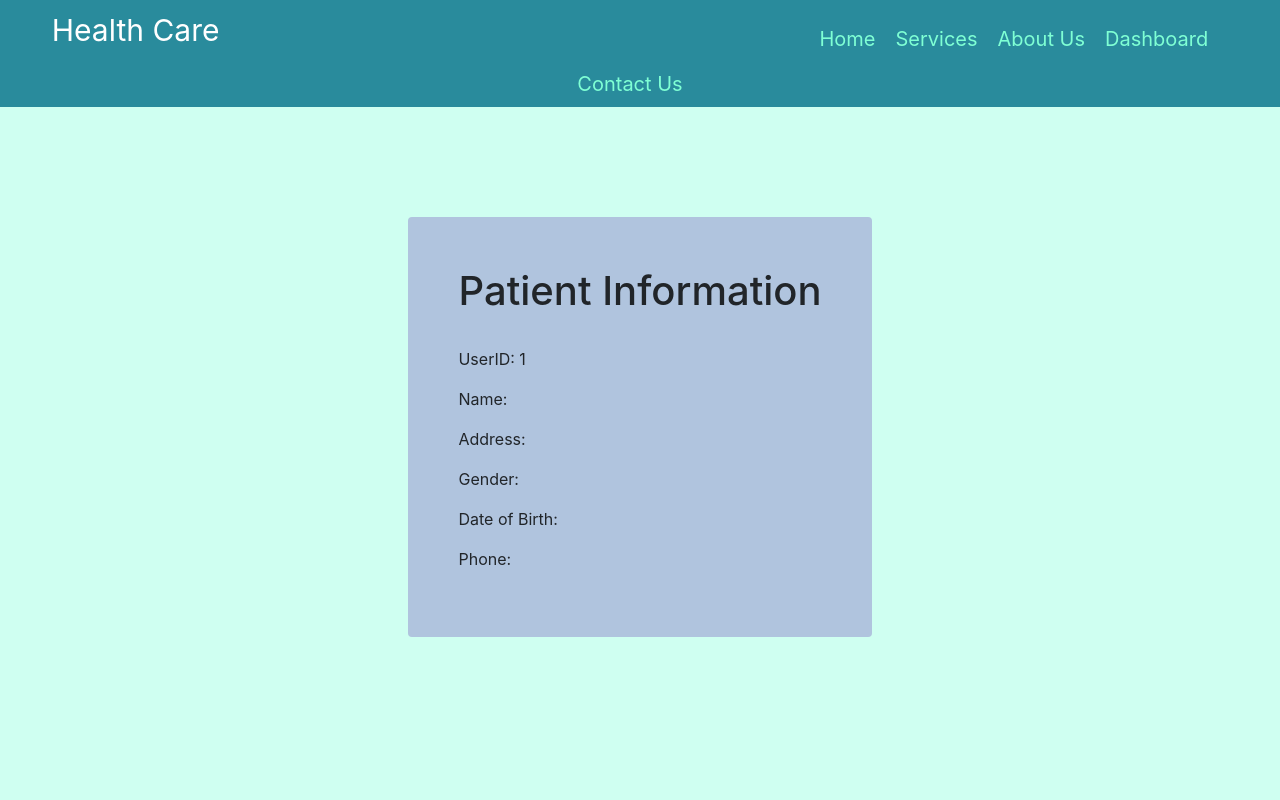
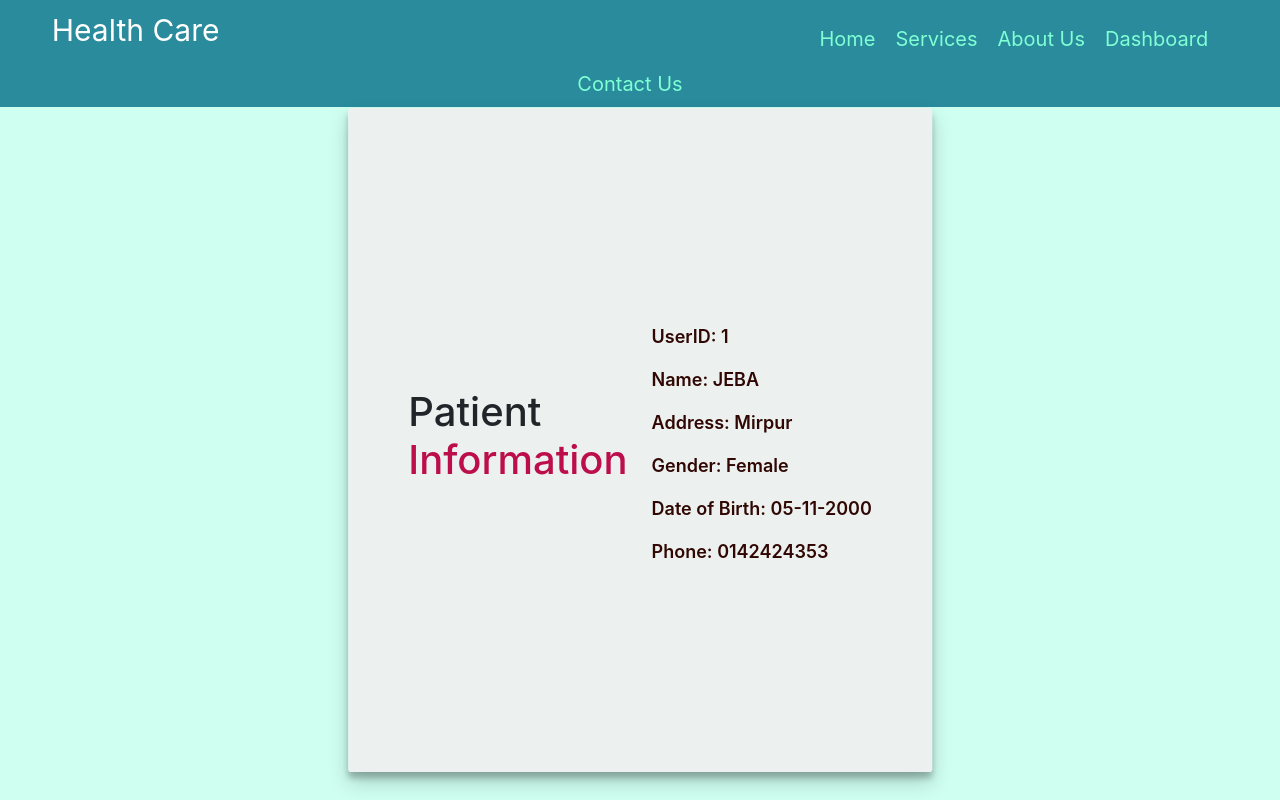
Before and after one commit to jeba-tech/HealthCare-App, a React (Create React App) app: page /ViewPatient/1 in a window 1280 px wide. Built offline with nearby package versions, Linux system fonts and the light colour scheme.

Commit message:
view patient,design ui

```diff
--- a/src/Components/Dashboard/Context API/Context.js
+++ b/src/Components/Dashboard/Context API/Context.js
@@ -1,5 +1,6 @@
 import React, { createContext, useReducer } from 'react';
 import AppReducer from './AppReducer';
+
 export const UserContext = createContext;
 
 //initial state
--- a/src/Components/Dashboard/CreatePatient/CreatePatient.js
+++ b/src/Components/Dashboard/CreatePatient/CreatePatient.js
@@ -6,142 +6,99 @@ import { v4 as uuid } from 'uuid';
 import './CreatePatient.css'
 
 const CreatePatient = () => {
+      const [id, setId] = useState('');
       const [name, setName] = useState('');
-      const { addUser } = useContext(GlobalContext);
-      const navigate = useNavigate();
-      const onSubmit = () => {
-            const newUser = {
-                  id: uuid(),
-                  name
-            }
-            addUser(newUser);
-            navigate('/Dashboard');
+      const [address, setAddress] = useState('');
+      const [phone, setPhone] = useState('');
+      const [gender, setGender] = useState('');
+      const [dob, setDob] = useState('');
+
+      const { users, setUsers } = useContext(GlobalContext);
+
+      const updateId = (e) => {
+            setId(e.target.value);
       }
-
-      const onChange = (e) => {
+      const updateName = (e) => {
             setName(e.target.value);
+      }
+      const updateAddress = (e) => {
+            setAddress(e.target.value);
+      }
+      const updatePhone = (e) => {
+            setPhone(e.target.value);
+      }
+      const updateGender = (e) => {
+            setGender(e.target.value);
+      }
+      const updateDob = (e) => {
+            setDob(e.target.value);
+      }
+      const addUser = (e) => {
+            e.preventDefault();
+            setUsers([...users, { id: id, name: name, address: address, phone: phone, dob: dob }])
       }
 
       return (
             <div>
-                  <h1>Create Paient</h1>
-                  <Form onSubmit={onSubmit}>
-                        <FormGroup>
-                              <FormLabel>Name</FormLabel>
-                              <input type="text" value={name} onChange={onChange} placeholder="Enter Name" />
-                        </FormGroup>
-                        {/* <FormGroup>
-                              <FormLabel>Address</FormLabel>
-                              <input type="text" placeholder="Enter Address" />
-                        </FormGroup>
-                        <FormGroup>
-                              <FormLabel>Phone</FormLabel>
-                              <input type='number' placeholder="Enter Phone Number" />
-                        </FormGroup>
-                        <FormGroup>
-                              <FormLabel>Gender</FormLabel>
 
-                              <input type="radio" value="Male" />
-                              <label for="male">Male</label>
-                              <input type="radio" value="Female" />
-                              <label for="female">Female</label><br />
-                              <input type="radio" value="Others" />
-                              <label for="others">Others</label>
+                  <div >
 
-                        </FormGroup>
-                        <FormGroup>
-                              <FormLabel>Date of birth</FormLabel>
-                              <input type='date' placeholder="Enter Date of birth" />
-                        </FormGroup> */}
-                        <Button type="submit">Submit</Button>
-                        <Link to="/Dashboard" className='btn btn-danger ml-2'>Cancel</Link>
-                  </Form>
-                  {/* <div className='add-ride-back'>
-
-                        <div className='rider_addtbox'>
+                        <div className='patient_addtbox'>
 
                               <div className="hero-content flex-col lg:flex-row-reverse w-auto">
                                     <div className="text-center lg:text-left px-8">
 
 
-                                          <h1 className='text-5xl font-extrabold text-dark '>Add <span className='Add_Ridertext'>New Rider</span> </h1>
+                                          <h1 className='text-5xl font-extrabold text-dark '>Create <span className='Add_text'>Paient</span> </h1>
 
                                     </div>
                                     <div>
                                           <div >
 
-                                                <form action="http://127.0.0.1:8000/api/riderList" method="post">
+                                                <form onSubmit={addUser} method="post">
 
                                                       <div className='d-flex justify-center '>
                                                             <div className='m-8'>
-                                                                  <div className="rider_addinput-container">
+                                                                  <div className="patient_addinput-container">
 
-                                                                        <input name="name" type="text" placeholder="Name" className="input input-bordered  w-64 mt-2 " required />
+                                                                        <input name="name" type="text" placeholder="Name" value={name} onChange={updateName} className="input input-bordered  w-64 mt-2 " required />
                                                                   </div>
-                                                                  <div className="rider_addinput-container">
 
-                                                                        <select class="select select-bordered  mt-2 col-md-9 fs-5  mt-3 w-75 form-select" name="gender">
-                                                                              <option disabled selected>Gender</option>
-                                                                              <option value="Male">Male</option>
-                                                                              <option value="Female">Female</option>
-                                                                              <option value="Others">Others</option>
-                                                                        </select>
+                                                                  <div className="patient_addinput-container">
+
+                                                                        <input name="peraddress" value={address} onChange={updateAddress} type="text" placeholder="Permanent Address" className="input input-bordered w-64 mt-2" required />
                                                                   </div>
-                                                                  <div className="rider_addinput-container text-dark">
+                                                                  <div className="patient_addinput-container">
 
-                                                                        <input name="dob" type="date" placeholder="Date of Birth" className="mt-2 input input-bordered  text-dark w-64" required />
-                                                                  </div>
-                                                                  <div className="rider_addinput-container">
-
-                                                                        <input name="peraddress" type="text" placeholder="Permanent Address" className="input input-bordered w-64 mt-2" required />
-                                                                  </div>
-                                                                  <div className="rider_addinput-container">
-
-                                                                        <input name="preaddress" type="text" placeholder="Present Address" className="input input-bordered w-64 mt-2" required />
-                                                                  </div>
-                                                                  <div className="rider_addinput-container">
-
-                                                                        <input name="phone" type="text" placeholder="Phone Number" className="input input-bordered  w-64 mt-2" required />
+                                                                        <input name="phone" type="text" placeholder="Phone Number" value={phone} onChange={updatePhone} className="input input-bordered  w-64 mt-2" required />
 
                                                                   </div>
+                                                                  <div >
 
-                                                            </div>
+                                                                        <FormGroup>
+                                                                              <FormLabel>Gender</FormLabel>
 
-                                                            <div className=''>
+                                                                              <input type="radio" value={gender} onChange={updateGender} />
+                                                                              <label for="male">Male</label>
+                                                                              <input type="radio" value={gender} onChange={updateGender} />
+                                                                              <label for="female">Female</label><br />
+                                                                              <input type="radio" value={gender} onChange={updateGender} />
+                                                                              <label for="others">Others</label>
 
-                                                                  <div className=' mt-8 rider_addinput-container '>
+                                                                        </FormGroup>
+                                                                  </div>
+                                                                  <div className="patient_addinput-container text-dark">
 
-                                                                        <input name="email" type="text" placeholder="Email" className="input input-bordered w-64 mt-2" required />
-                                                                  </div>
-                                                                  <div className="rider_addinput-container">
-
-                                                                        <input name="nid" type="text" placeholder="NID No" className="input input-bordered  w-64 mt-2" required />
-
-                                                                  </div>
-                                                                  <div className="rider_addinput-container">
-
-                                                                        <input name="dlic" type="text" placeholder="Driving License No" className="input input-bordered  w-64 mt-2" required />
-
-                                                                  </div>
-                                                                  <div className="rider_addinput-container">
-
-                                                                        <input name="username" type="text" placeholder="Username" className="input input-bordered  w-64 mt-2" required />
-
-                                                                  </div>
-                                                                  <div className="rider_addinput-container">
-
-                                                                        <input name="password" type="text" placeholder="Password" className="input input-bordered  w-64 mt-2" required />
-
+                                                                        <input name="dob" type="date" placeholder="Date of Birth" value={dob} onChange={updateDob} className="mt-2 input input-bordered  text-dark w-64" required />
                                                                   </div>
 
 
+                                                                  <div >
+                                                                        <button className=" Patient_btn_form-submit mt-3 " type="submit" >Create</button>
+                                                                  </div>
+                                                            </div>
 
 
-
-                                                                  <div >
-                                                                        <button className=" Rider_btn_form-submit mt-3 " type="submit" >Add</button>
-                                                                  </div>
-                                                            </div>
                                                       </div>
                                                 </form>
                                           </div>
@@ -150,7 +107,7 @@ const CreatePatient = () => {
 
 
                         </div >
-                  </div> */}
+                  </div>
             </div>
       );
 };
--- a/src/Components/Dashboard/Dashboard.css
+++ b/src/Components/Dashboard/Dashboard.css
@@ -0,0 +1,5 @@
+.display {
+      background-color: rgb(245, 245, 245);
+      margin-left: 400px;
+      box-shadow: rgba(0, 0, 0, 0.4) 0px 2px 4px, rgba(0, 0, 0, 0.3) 0px 7px 13px -3px, rgba(0, 0, 0, 0.2) 0px -3px 0px inset;
+}
--- /dev/null
+++ b/src/Components/Dashboard/View Patient/ViewPatient.css
@@ -0,0 +1,22 @@
+.patient-info-text {
+      color: rgb(188, 14, 75);
+}
+
+
+.patient-info-text p {
+      color: #300703;
+      font-size: 18px;
+      font-weight: 600;
+}
+
+
+.patient-Data_View_box {
+      position: absolute;
+      left: 50%;
+      top: 55%;
+      transform: translate(-50%, -50%);
+      background-color: rgba(240, 240, 240, 0.89);
+      border-radius: 3px;
+      padding: 0px 60px;
+      box-shadow: rgba(0, 0, 0, 0.19) 0px 10px 20px, rgba(0, 0, 0, 0.23) 0px 6px 6px;
+}
--- a/src/Components/Dashboard/View Patient/ViewPatient.js
+++ b/src/Components/Dashboard/View Patient/ViewPatient.js
@@ -1,33 +1,39 @@
-import React from 'react';
+import React, { useContext } from 'react';
 import { useParams } from 'react-router-dom';
+import { GlobalContext } from '../Context API/Context';
+import './ViewPatient.css'
 
 const ViewPatient = () => {
+
+      const { users, setUsers } = useContext(GlobalContext);
+
       const { id } = useParams();
-      const { name } = useParams();
-      const { address } = useParams();
-      const { dob } = useParams();
-      const { gender } = useParams();
-      const { phone } = useParams();
+
+      const user = users.filter(user => user.id == id);
+
       return (
-            <div>
-
-                  <div className="d-flex justify-content-center align-items-center" style={{ height: '80vh' }}>
 
 
 
-                        <div className='rounded fs-6' style={{ padding: "50px", background: "#B0C4DE" }}>
-                              <h1>Patient Information</h1>
-                              <br />
-                              <p>UserID: {id}</p>
-                              <p>Name: {name}</p>
-                              <p>Address: {address}</p>
-                              <p>Gender: {gender}</p>
-                              <p>Date of Birth: {dob}</p>
-                              <p>Phone: {phone}</p>
+            <div className="d-flex justify-content-center align-items-center patient-Data_View_box" style={{ height: '83vh' }}>
+
+                  <h1 className='me-4'>Patient<br></br><span className='patient-info-text'> Information</span> </h1>
+                  <div className='rounded fs-6 patient-info-text' >
+
+                        <br />
+                        <div className="d-flex justify-content-center align-items-center">
+                              <div>
+                                    <p>UserID: {id}</p>
+                                    <p>Name: {user[0].name}</p>
+                                    <p>Address: {user[0].address}</p>
+                                    <p>Gender: {user[0].gender}</p>
+                                    <p>Date of Birth: {user[0].dob}</p>
+                                    <p>Phone: {user[0].phone}</p>
+                              </div>
                         </div>
+                  </div>
 
 
-                  </div>
             </div>
       );
 };
```
Also changed, not shown: src/Components/Dashboard/CreatePatient/CreatePatient.css (+11 -15 lines), src/Components/Dashboard/Dashboard.js (+12 -7 lines).
